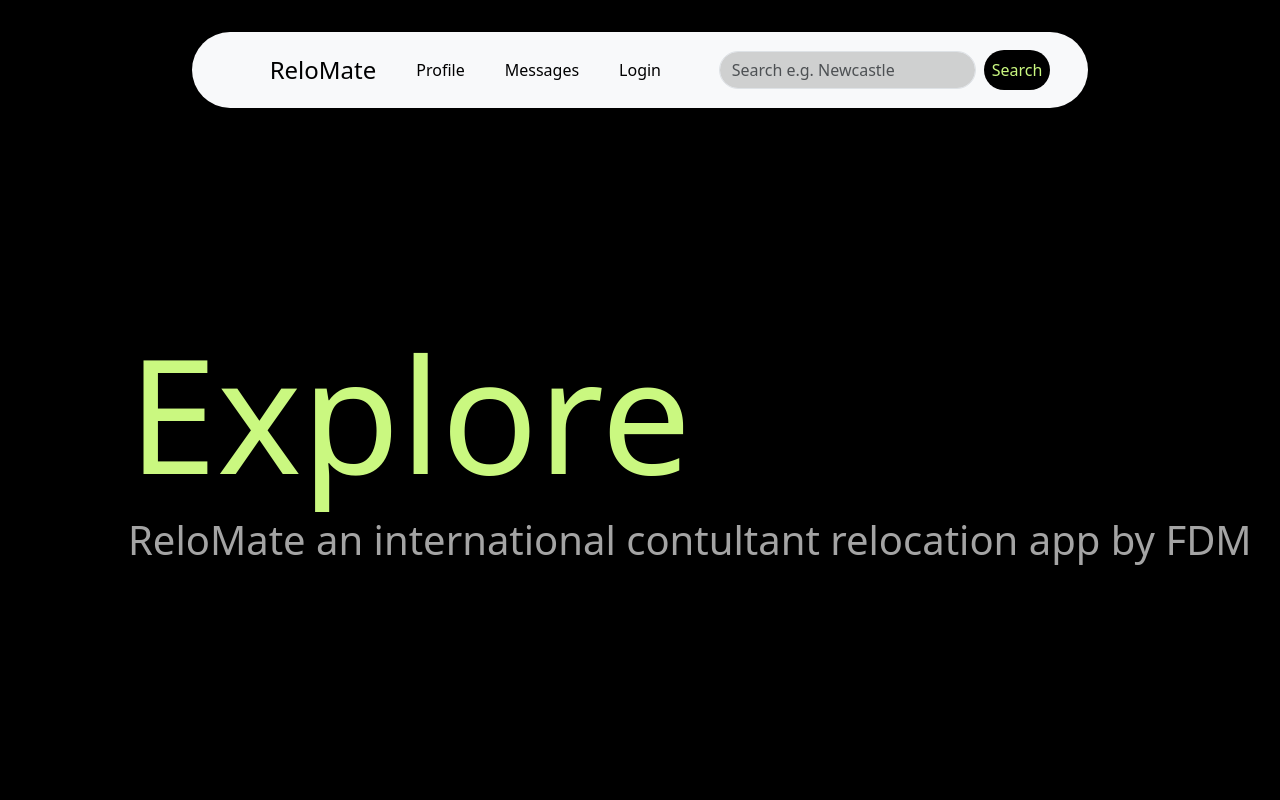
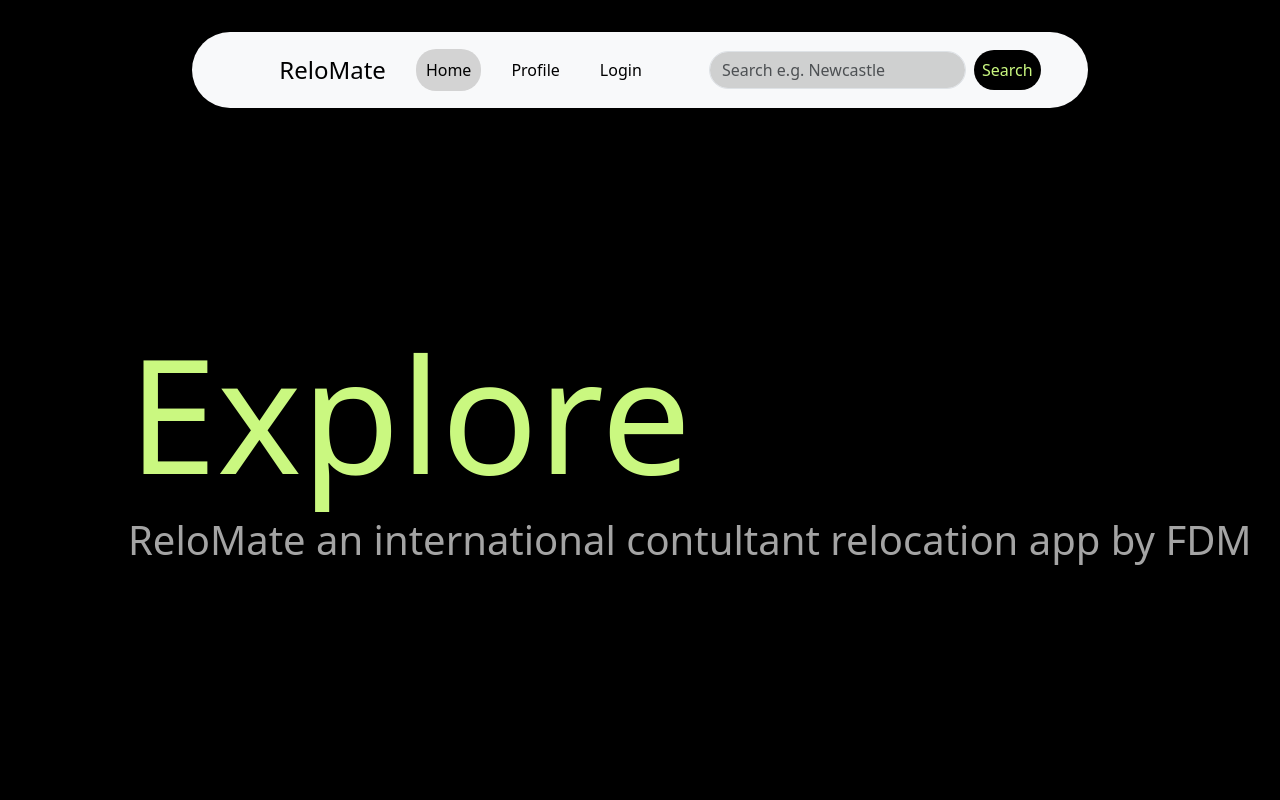
Before and after one commit to RAYD2/Flatmates_App, a React (Create React App) app in the folder relomateReactFrontend/: page / in a window 1280 px wide. Shown: the top 800 px of the page. Built offline with nearby package versions, Linux system fonts and the light colour scheme; no server answers.

Commit message:
navbar change

```diff
--- a/relomateReactFrontend/src/Components/Navbar.js
+++ b/relomateReactFrontend/src/Components/Navbar.js
@@ -1,5 +1,5 @@
 import { React, useState, useHistory, useEffect } from "react";
-import { Link, useLocation } from "react-router-dom";
+import { Link, useLocation, useNavigate } from "react-router-dom";
 
 import "../index.css";
 import "../ComponentStyles/Navbar.css";
@@ -10,6 +10,10 @@
 function NavBar() {
   const [responseData, setResponseData] = useState(null);
   const [defaultSearch, setDefaultSearch] = useState("Search e.g. Newcastle");
+
+  const navigate = useNavigate();
+  const loggedId = localStorage.getItem("loggedInUserId");
+  console.log(loggedId);
 
   const handleClick = async () => {
     try {
@@ -38,6 +42,17 @@
             ReloMate
           </Link>
           <div className="nav-list">
+
+            <Link
+              to="/"
+              className={
+                location.pathname === "/"
+                  ? "nav-selected"
+                  : "nav-default"
+              }
+            >
+              Home
+            </Link>
             <Link
               to="/Profile"
               className={
@@ -48,24 +63,26 @@
             >
               Profile
             </Link>
-            <Link
-              to="/Messages"
-              className={
-                location.pathname === "/Messages"
-                  ? "nav-selected"
-                  : "nav-default"
-              }
-            >
-              Messages
-            </Link>
-            <Link
-              to="/login"
-              className={
-                location.pathname === "/Login" ? "nav-selected" : "nav-default"
-              }
-            >
+
+            {loggedId === null ? (
+              <Link
+                to="/login"
+                className={
+                  location.pathname === "/login" ? "nav-selected" : "nav-default"
+                }
+              >
               Login
             </Link>
+            ) : (
+              <Link
+                to="/login"
+                className="nav-default"
+                onClick={() => localStorage.removeItem("loggedInUserId")}
+                >
+              Logout
+            </Link>
+            )}
+
           </div>
         </div>
 
```
